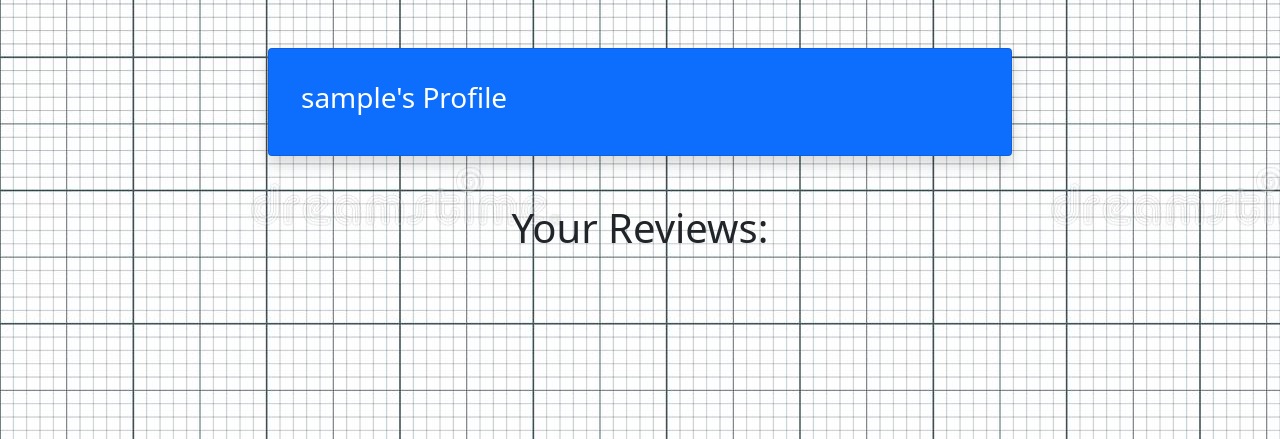
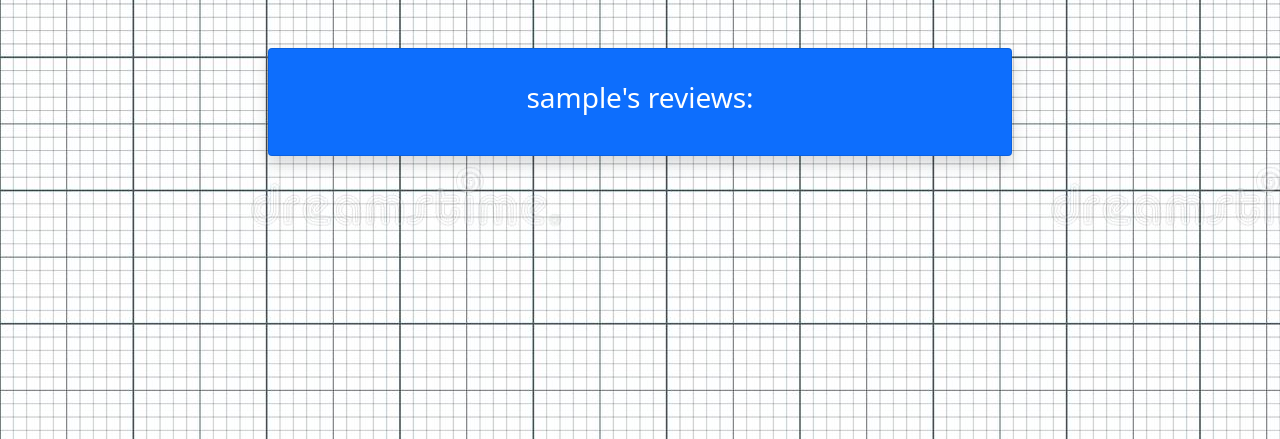
Before and after one commit to Gilleece/filament-review, a Flask app: page /profile/admin in a window 1280 px wide. Shown: the part 76-515 px from the top of the page. Run offline with Flask 2, Linux system fonts and the light colour scheme; the visitor is signed in with stand-in values (Sample User, id 1); a database or web service that is not in the repository returns one stand-in record (values such as "Sample title"); some libraries are stand-ins or nearby versions.

Commit message:
Bind data to edit_review form

```diff
--- a/app.py
+++ b/app.py
@@ -164,7 +164,8 @@ def add_review():
 
 @app.route("/edit_review/<review_id>", methods=["GET", "POST"])
 def edit_review(review_id):
-    review_to_edit = mongo.db.tasks.find_one({"_id": ObjectId(review_id)})
+    review_to_edit = mongo.db.reviews.find_one({"_id": ObjectId(review_id)})
+    form = ReviewForm()
     material_name = None
     brand = None
     filament_name = None
@@ -175,7 +176,17 @@ def edit_review(review_id):
     finish = None
     review = None
     image = None
-    form = ReviewForm()
+    # Fill form with data from the user's review
+    form.material_name.data = review_to_edit['material_name']
+    form.brand.data = review_to_edit['brand']
+    form.filament_name.data = review_to_edit['filament_name']
+    form.rating.data = str(review_to_edit['rating'])
+    form.cost.data = str(review_to_edit['cost'])
+    form.temp.data = review_to_edit['temperature']
+    form.colour.data = review_to_edit['colour']
+    form.finish.data = review_to_edit['finish']
+    form.review.data = review_to_edit['review_text']
+    form.image.data = review_to_edit['image_url']
     if form.validate_on_submit():
         material_name = form.material_name.data
         brand = form.brand.data
@@ -203,7 +214,7 @@ def edit_review(review_id):
             "likes": 0
         }
         mongo.db.reviews.insert_one(updated_review)
-        flash("Thanks for your review!")
+        flash("Thanks for updating your review!")
         return redirect(url_for("edit_review"))
 
     return render_template(
@@ -219,7 +230,7 @@ def edit_review(review_id):
         finish=finish,
         review=review,
         image=image,
-        review_to_edit = review_to_edit
+        review_to_edit=review_to_edit
     )
 
 
--- a/templates/profile.html
+++ b/templates/profile.html
@@ -5,15 +5,13 @@
 
     <div class="row justify-content-center">
         <div class="card mt-5 col-10 col-md-8 text-white bg-primary shadow p-3 mb-5 rounded">
-            <div class="card-body">
+            <div class="card-body text-center">
                <h3>
-                   {{ username }}'s Profile
+                   {{ username }}'s reviews:
                </h3>
             </div>
         </div>
     </div>
-
-    <h1 class="text-center mb-5">Your Reviews: </h1>
 
     <div class="row row-cols-1 row-cols-md-2 g-4">
         {% for review in reviews %}
```
Also changed, not shown: templates/edit_review.html (+7 -3 lines).
